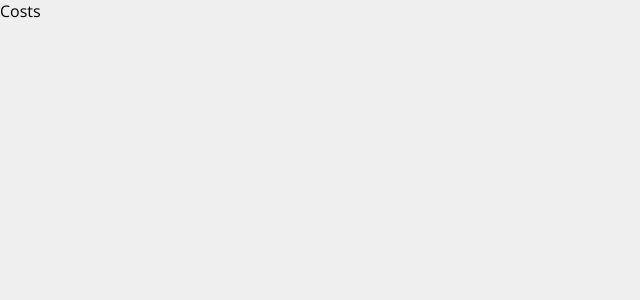
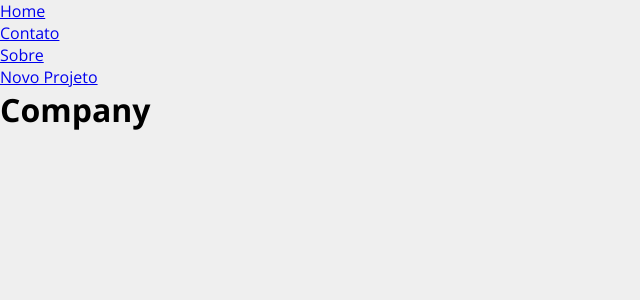
Before and after one commit to giovanep4mg/Projeto_Costs, a React (Create React App) app: page /company in a window 1280 px wide. Shown: the top 300 px of the page, without its empty margins (0-640 px from the left). Built offline with nearby package versions, Linux system fonts and the light colour scheme.

Commit message:
notebook

```diff
--- a/public/index.html
+++ b/public/index.html
@@ -1,5 +1,5 @@
 <!DOCTYPE html>
-<html lang="en">
+<html lang="pt-br">
   <head>
     <meta charset="utf-8" />
     <link rel="icon" href="%PUBLIC_URL%/favicon.ico" />
@@ -7,23 +7,12 @@
     <meta name="theme-color" content="#000000" />
     <meta
       name="description"
-      content="Web site created using create-react-app"
+      content="Web site, para guarda e criar blocos de notas de projetos, como um orçamento."
     />
     <link rel="apple-touch-icon" href="%PUBLIC_URL%/logo192.png" />
-    <!--
-      manifest.json provides metadata used when your web app is installed on a
-      user's mobile device or desktop. See https://developers.google.com/web/fundamentals/web-app-manifest/
-    -->
+
     <link rel="manifest" href="%PUBLIC_URL%/manifest.json" />
-    <!--
-      Notice the use of %PUBLIC_URL% in the tags above.
-      It will be replaced with the URL of the `public` folder during the build.
-      Only files inside the `public` folder can be referenced from the HTML.
 
-      Unlike "/favicon.ico" or "favicon.ico", "%PUBLIC_URL%/favicon.ico" will
-      work correctly both with client-side routing and a non-root public URL.
-      Learn how to configure a non-root public URL by running `npm run build`.
-    -->
     <title>Costs</title>
     <!--Google Fonts-Open Sans-->
     <link rel="preconnect" href="https://fonts.googleapis.com">
@@ -31,17 +20,6 @@
     <link href="https://fonts.googleapis.com/css2?family=Open+Sans:ital,wght@0,300;0,400;0,500;0,700;1,300;1,400;1,500;1,600;1,700;1,800&display=swap" rel="stylesheet">
   </head>
   <body>
-    <noscript>You need to enable JavaScript to run this app.</noscript>
     <div id="root"></div>
-    <!--
-      This HTML file is a template.
-      If you open it directly in the browser, you will see an empty page.
-
-      You can add webfonts, meta tags, or analytics to this file.
-      The build step will place the bundled scripts into the <body> tag.
-
-      To begin the development, run `npm start` or `yarn start`.
-      To create a production bundle, use `npm run build` or `yarn build`.
-    -->
   </body>
 </html>
--- a/src/App.css
+++ /dev/null
@@ -1,38 +0,0 @@
-.App {
-  text-align: center;
-}
-
-.App-logo {
-  height: 40vmin;
-  pointer-events: none;
-}
-
-@media (prefers-reduced-motion: no-preference) {
-  .App-logo {
-    animation: App-logo-spin infinite 20s linear;
-  }
-}
-
-.App-header {
-  background-color: #282c34;
-  min-height: 100vh;
-  display: flex;
-  flex-direction: column;
-  align-items: center;
-  justify-content: center;
-  font-size: calc(10px + 2vmin);
-  color: white;
-}
-
-.App-link {
-  color: #61dafb;
-}
-
-@keyframes App-logo-spin {
-  from {
-    transform: rotate(0deg);
-  }
-  to {
-    transform: rotate(360deg);
-  }
-}
--- a/src/App.js
+++ b/src/App.js
@@ -1,11 +1,37 @@
+import { BrowserRouter as Router, Route, Routes, Link} from 'react-router-dom';
+
+import Home from './componentes/pages/Home';
+import Contact from './componentes/pages/Contact';
+import Company from './componentes/pages/Company';
+import NewProject from './componentes/pages/NewProject';
+
+import NavBar from './componentes/NavBar/NavBar';
 
 function App() {
-  return (
-    <div className="App">
+    return (
+        <Router>
+            <ul>
+            <li>
+                <Link to='/'>Home</Link>
+            </li>
+            <li>
+                <Link to='/contact'>Contato</Link>
+            </li>
+            <li>
+                <Link to='/company'>Sobre</Link>
+            </li>
+            <li>
+                <Link to='/newproject'>Novo Projeto</Link>
+            </li>
+        </ul>
 
-      <p>Costs</p>
-
-    </div>
+            <Routes>
+                <Route exact path='/' element={<Home/>}/>
+                <Route  path='/company' element={<Company/>}/>
+                <Route  path='/contact' element={<Contact/>}/>
+                <Route  path='/newproject' element={<NewProject/>}/>
+            </Routes>
+        </Router>
   );
 }
 
--- /dev/null
+++ b/src/componentes/NavBar/NavBar.js
@@ -0,0 +1,23 @@
+import { Link } from "react-router-dom";
+import styles from './NavBar.module.css';
+
+function NavBar(){
+    return(
+        <ul className={styles.list}>
+            <li className={styles.item}>
+                <Link to='/'>Home</Link>
+            </li>
+            <li className={styles.item}>
+                <Link to='/contact'>Contato</Link>
+            </li>
+            <li className={styles.item}>
+                <Link to='/company'>Sobre</Link>
+            </li>
+            <li className={styles.item}>
+                <Link to='/newproject'>Novo Projeto</Link>
+            </li>
+        </ul>
+
+    )
+}
+export default NavBar;
--- /dev/null
+++ b/src/componentes/NavBar/NavBar.module.css
@@ -0,0 +1,8 @@
+.list{
+    display: flex;
+    list-style: none;
+}
+
+.item{
+    margin-right: 1em;
+}
--- /dev/null
+++ b/src/componentes/pages/Company.js
@@ -0,0 +1,4 @@
+function Company(){
+    return <h1>Company</h1>
+}
+export default Company;
--- /dev/null
+++ b/src/componentes/pages/Contact.js
@@ -0,0 +1,4 @@
+function Contact(){
+    return <h1>Contact</h1>
+}
+export default Contact;
--- /dev/null
+++ b/src/componentes/pages/Home.js
@@ -0,0 +1,4 @@
+function Home(){
+    return <h1>Home</h1>
+}
+export default Home;
--- /dev/null
+++ b/src/componentes/pages/NewProject.js
@@ -0,0 +1,4 @@
+function NewProject(){
+    return <h1>NewProject</h1>
+}
+export default NewProject;
```
Also changed, not shown: 1 other file (tests, documents, lock files or other folders).
